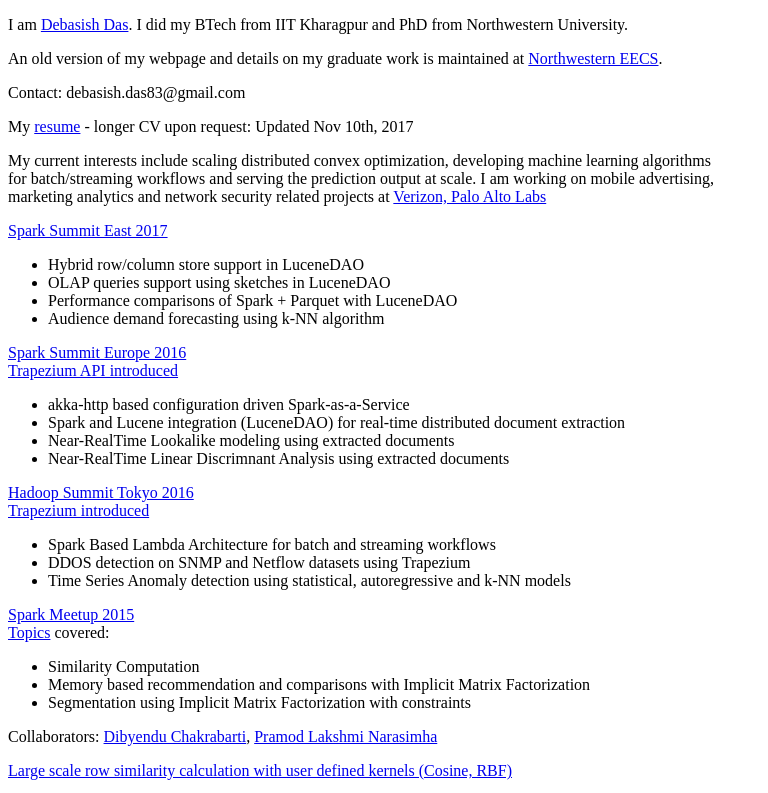
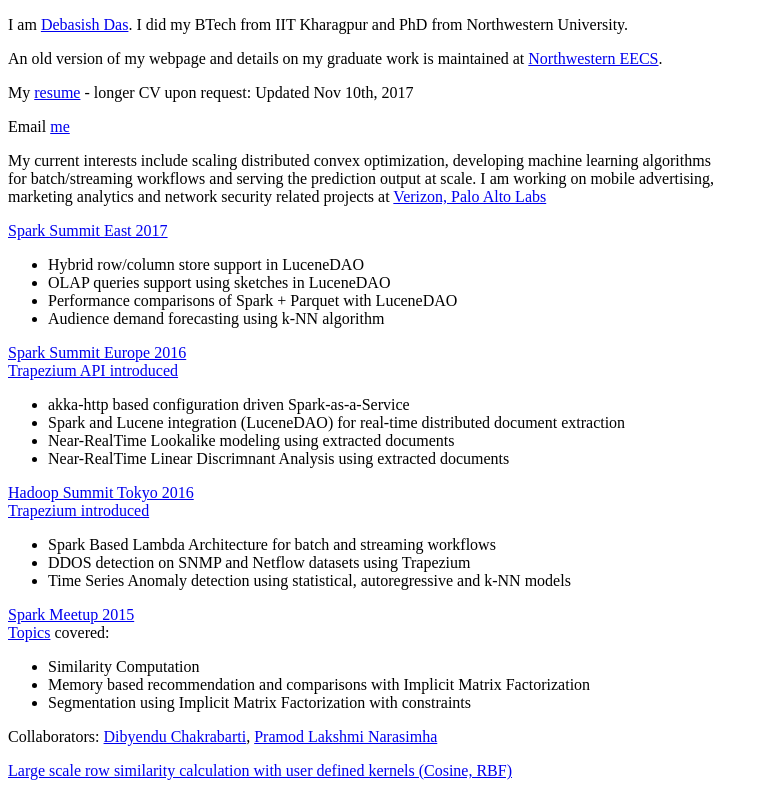
Before and after one commit to debasish83/debasish83.github.io, a plain HTML site: page index.html in a window 1280 px wide. Shown: the top 793 px of the page, without its empty margins (0-768 px from the left). Drawn offline with Linux system fonts and the light colour scheme.

Commit message:
email verbiage

```diff
--- a/index.html
+++ b/index.html
@@ -11,8 +11,9 @@
     <p>An old version of my webpage and details on my graduate work is maintained at
       <a href="http://users.eecs.northwestern.edu/~dda902/">Northwestern EECS</a>.
     </p>
-    <p>Contact: debasish.das83@gmail.com</p>
+
     <p>My <a href="resume/resume_deb.pdf">resume</a> - longer CV upon request: Updated Nov 10th, 2017</p>
+    <p>Email <a href="mailto:debasish.das83@gmail.com?Subject=PortfolioQuery">me</a></p>
 
     <p>
       My current interests include scaling distributed convex optimization, developing machine learning algorithms <br>
```
